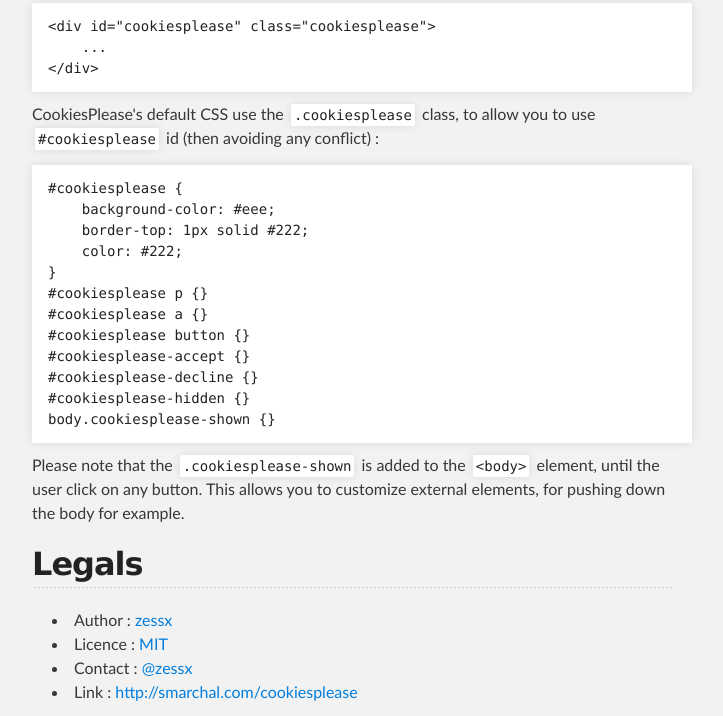
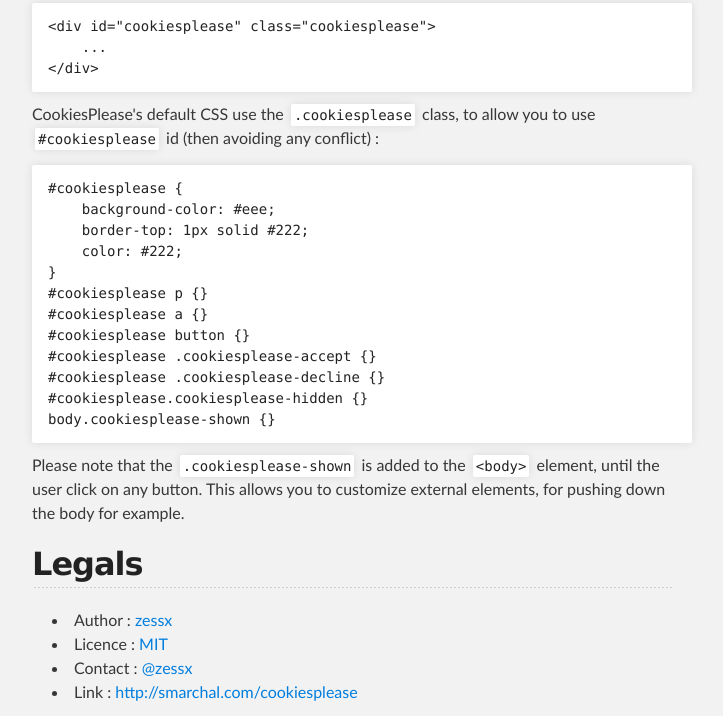
Before and after one commit to zessx/cookiesplease, a plain HTML site: page index.html in a window 1280 px wide. Shown: the part 1955-2671 px from the top of the page, without its empty margins (288-1011 px from the left). Drawn offline with Linux system fonts and the light colour scheme.

```diff
--- a/index.html
+++ b/index.html
@@ -145,9 +145,9 @@
 #cookiesplease p {}
 #cookiesplease a {}
 #cookiesplease button {}
-#cookiesplease-accept {}
-#cookiesplease-decline {}
-#cookiesplease-hidden {}
+#cookiesplease .cookiesplease-accept {}
+#cookiesplease .cookiesplease-decline {}
+#cookiesplease.cookiesplease-hidden {}
 body.cookiesplease-shown {}
 </code></pre>
 
```
Also changed, not shown: params.json (+1 -1 lines).
